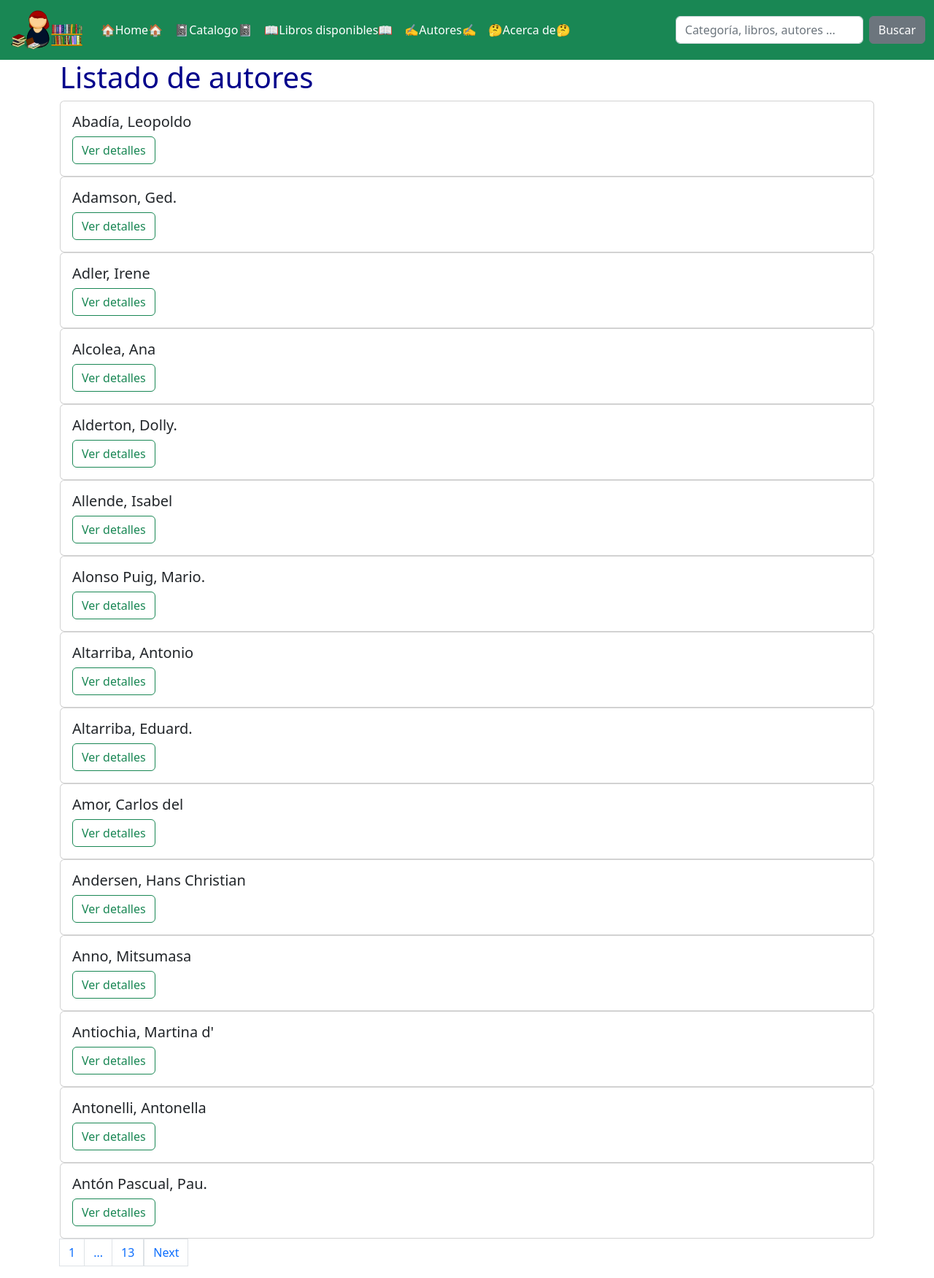
After one commit to AngelaLedo29/intro-django, a Django app: page /catalogo/autores/ in a window 1280 px wide. The commit adds this page. Shown: the whole page at 73% size. Run offline with Django 4.2, Linux system fonts and the light colour scheme; data comes from the database, SQL or seed files in the repository; both versions use the stored data as it was after the commit.

Commit message:
Creación de las plantillas Author_List y Author_Details

```diff
--- /dev/null
+++ b/locallibrary/catalog/templates/catalog/author_list.html
@@ -0,0 +1,41 @@
+{% extends "base.html" %}
+
+{% block title %}Listado de autores{% endblock %}
+
+{% block content %}
+<h1>Listado de autores</h1>
+
+{% for autor in author_list %}
+<div class="card">
+    <div class="card-body">
+        <h5 class="card-title">{{ autor.last_name }}, {{ autor.first_name }}</h5>
+        <a href="{% url 'detalle-autor' autor.id %}" class="btn btn-outline-success">Ver detalles</a>
+    </div>
+</div>
+{% endfor %}
+
+{% block pagination %}
+{% if is_paginated %}
+<ul class="pagination">
+    <li class="page-links">
+        {% if page_obj.has_previous %}
+        <a class="page-link" href="{{ request.path }}?page={{ page_obj.previous_page_number }}">Previous</a>
+        {% endif %}
+    <li class="page-item">
+        <a class="page-link">{{ page_obj.number }}</a>
+    </li>
+    <li class="page-item">
+        <a class="page-link">...</a>
+    </li>
+    <li class="page-item">
+        <a class="page-link">{{ page_obj.paginator.num_pages }}</a>
+    </li>
+    {% if page_obj.has_next %}
+    <a class="page-link" href="{{ request.path }}?page={{ page_obj.next_page_number }}">Next</a>
+    {% endif %}
+    </li>
+</ul>
+{% endif %}
+{% endblock %}
+
+{% endblock %}
--- a/locallibrary/catalog/templates/catalog/book_detail.html
+++ b/locallibrary/catalog/templates/catalog/book_detail.html
@@ -13,7 +13,7 @@
         <p class="card-text"><strong>ISBN:</strong> {{ book.isbn }}</p>
         <p class="card-text"><strong>Lenguaje:</strong> {{ book.language }}</p>
         <p class="card-text"><strong>Género:</strong> {{ book.genre.all|join:", " }}</p>
-        <a class="btn btn-outline-success">Volver al listado</a>
+        <a href="{% url 'lista-libros' %}" class="btn btn-outline-success">Volver al listado</a>
     </div>
 </div>
 
--- a/locallibrary/catalog/templates/includes/navbar.html
+++ b/locallibrary/catalog/templates/includes/navbar.html
@@ -21,7 +21,7 @@
                     <a class="nav-link active" href="{% url 'lista-libros' %}">📖Libros disponibles📖</a>
                 </li>
                 <li class="nav-item">
-                    <a class="nav-link active" href="#">✍Autores✍</a>
+                    <a class="nav-link active" href="{% url 'lista-autores' %}">✍Autores✍</a>
                 </li>
                 <li class="nav-item">
                     <a class="nav-link active" href="/catalogo/acercade/">🤔Acerca de🤔</a>
--- a/locallibrary/catalog/urls.py
+++ b/locallibrary/catalog/urls.py
@@ -1,10 +1,12 @@
 # Creamos urls.py en la carpeta catalog
 from django.urls import path
-from .views import index, acerca_de, BookListView, BookDetailView
+from .views import index, acerca_de, BookListView, BookDetailView, AuthorListView, AuthorDetailView
 
 urlpatterns = [
     path('', index, name='index'),
     path('acercade/', acerca_de, name='acercade'),
     path('libros/', BookListView.as_view(), name='lista-libros'),
     path('libros/<int:pk>', BookDetailView.as_view(), name='detalle-libro'),
+    path('autores/', AuthorListView.as_view(), name='lista-autores'),
+    path('autores/<int:pk>', AuthorDetailView.as_view(), name='detalle-autor'),
 ]
--- a/locallibrary/catalog/views.py
+++ b/locallibrary/catalog/views.py
@@ -85,3 +85,12 @@ class BookListView(ListView):
 class BookDetailView(DetailView):
     '''Vista genérica para el detalle de un libro'''
     model = Book
+
+class AuthorListView(ListView):
+    '''Vista genérica para el listado de autores'''
+    model = Author
+    paginate_by = 15
+
+class AuthorDetailView(DetailView):
+    '''Vista genérica para el detalle de un autor'''
+    model = Author
```
Also changed, not shown: locallibrary/catalog/templates/catalog/author_detail.html (added, +17 -0 lines), locallibrary/basededatos.sqlite3.
